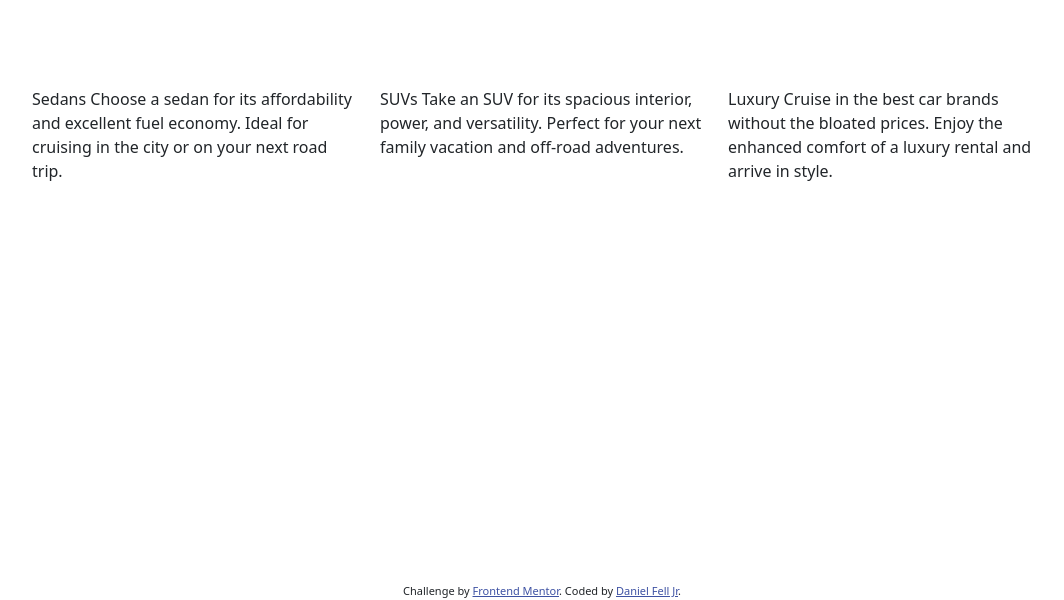
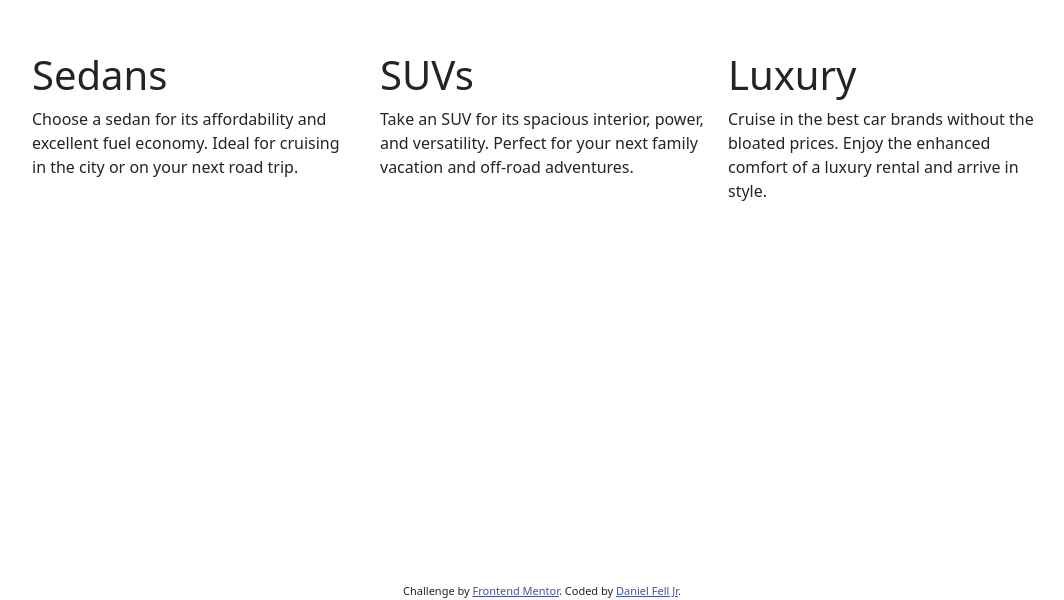
Before and after one commit to raked/3-column-preview-card-component, a plain HTML site: page index.html in a window 1280 px wide. Shown: the part 313-913 px from the top of the page, without its empty margins (98-1162 px from the left). Drawn offline with nearby package versions, Linux system fonts and the light colour scheme.

Commit message:
Ordered the text

```diff
--- a/index.html
+++ b/index.html
@@ -31,19 +31,19 @@
     <div class="d-inline-flex justify-content-center align-items-center min-vh-100 m-5">
       <div class="row">
         <div class="col">
-          Sedans
-          Choose a sedan for its affordability and excellent fuel economy. Ideal for cruising in the city
-          or on your next road trip.
+          <h1>Sedans</h1>
+          <p>Choose a sedan for its affordability and excellent fuel economy. Ideal for cruising in the city
+            or on your next road trip.</p>
         </div>
         <div class="col">
-          SUVs
-          Take an SUV for its spacious interior, power, and versatility. Perfect for your next family vacation
-          and off-road adventures.
+          <h1>SUVs</h1>
+          <p>Take an SUV for its spacious interior, power, and versatility. Perfect for your next family vacation
+            and off-road adventures.</p>
         </div>
         <div class="col">
-          Luxury
-          Cruise in the best car brands without the bloated prices. Enjoy the enhanced comfort of a luxury
-          rental and arrive in style.
+          <h1>Luxury</h1>
+          <p>Cruise in the best car brands without the bloated prices. Enjoy the enhanced comfort of a luxury
+            rental and arrive in style.</p>
         </div>
       </div>
     </div>
```
